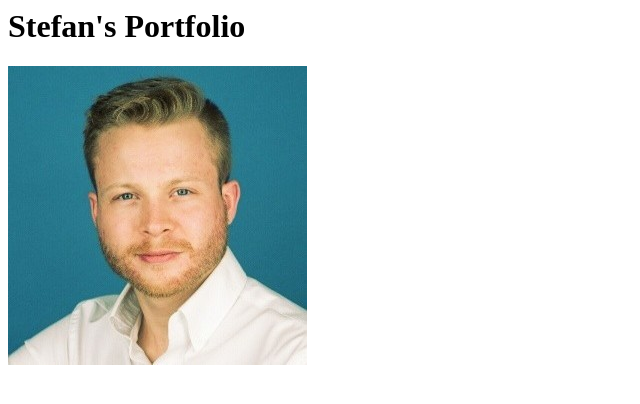
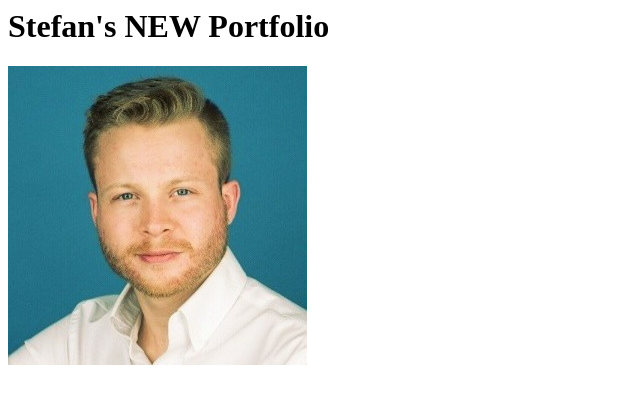
Before and after one commit to StefanGertz/stefangertz.github.io, a plain HTML site: page index.html in a window 1280 px wide. Shown: the whole page, without its empty margins (0-640 px from the left). Drawn offline with Linux system fonts and the light colour scheme.

Commit message:
Port Edit

```diff
--- a/index.html
+++ b/index.html
@@ -1,4 +1,4 @@
 <html>
-    <h1>Stefan's Portfolio</h1>
+    <h1>Stefan's NEW Portfolio</h1>
     <img src="./bioPic.jpg"/>
 </html>
```
